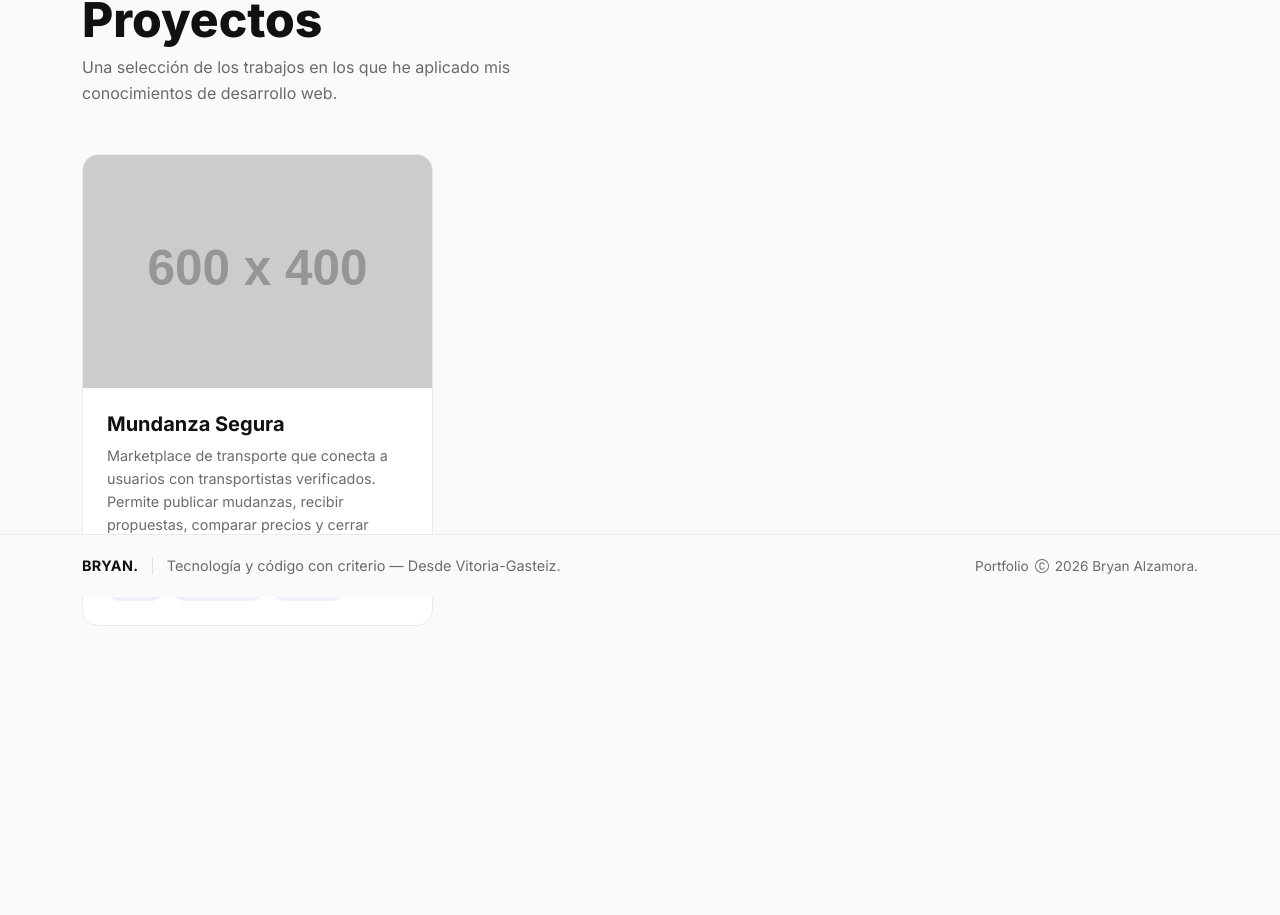
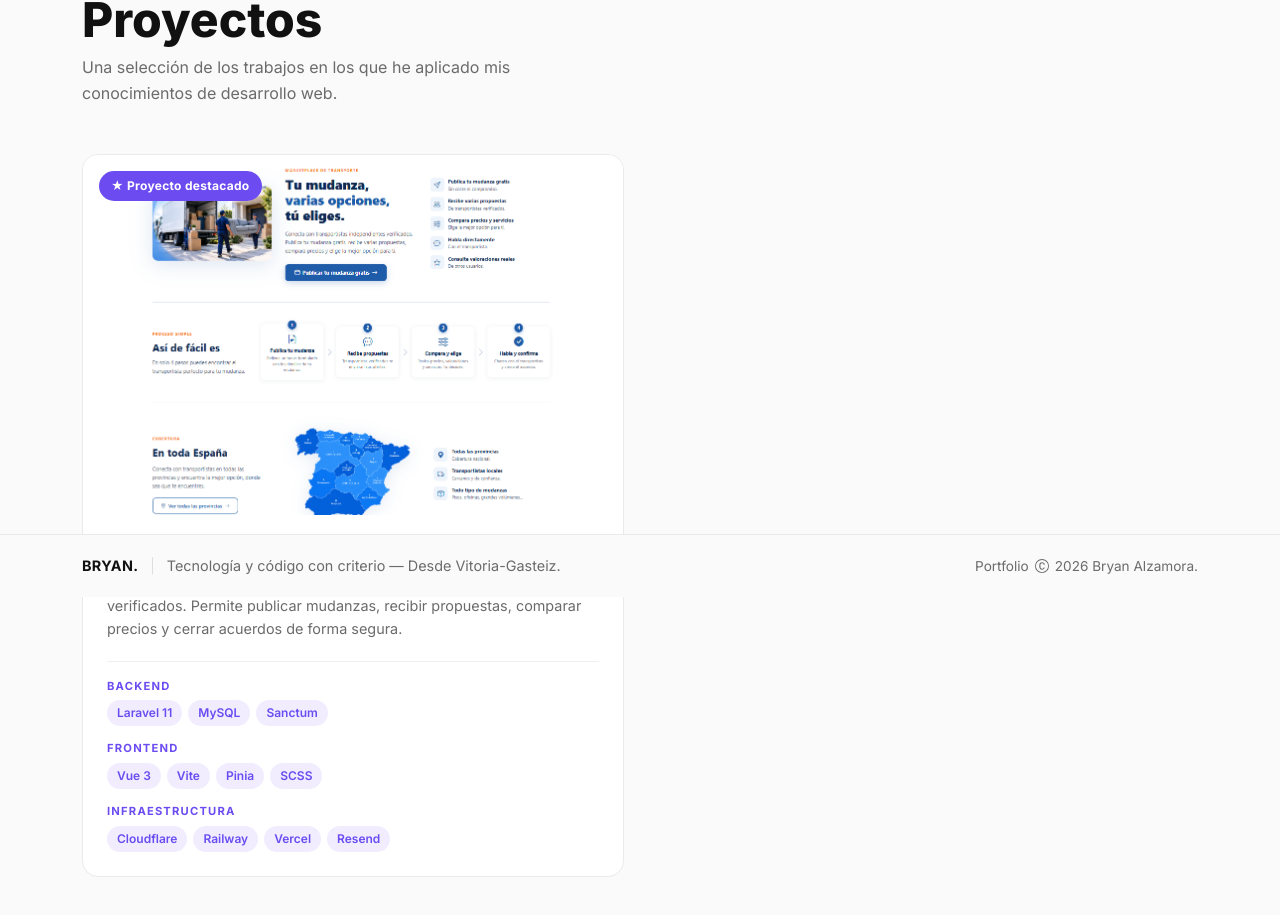
Before and after one commit to alzamoradiaz123-alt/mi-portfolio, a Vue app: page /proyectos in a window 1280 px wide. Shown: the part 203-1118 px from the top of the page. Before the commit the page ends 1000 px from the top, so only its background shows below. Built offline with nearby package versions, Linux system fonts and the light colour scheme.

Commit message:
feat: añadir stack técnico al proyecto Mundanza Segura

```diff
--- a/src/views/ProjectsView.vue
+++ b/src/views/ProjectsView.vue
@@ -13,21 +13,49 @@
         <!-- Proyecto: Mundanza Segura -->
         <a href="https://www.mundanzasegura.com/" target="_blank" class="project-card">
           <div class="project-image-wrapper">
-            <!-- Reemplaza esta imagen con una captura de pantalla de la web -->
-            <img src="https://via.placeholder.com/600x400/FAFAFA/6C4CF1?text=Mundanza+Segura" alt="Mundanza Segura" class="project-image" />
+            <img src="/public/mundasegura_logo.png" alt="Mundanza Segura" class="project-image" />
             <div class="project-overlay">
               <span class="project-link-icon">→</span>
             </div>
+            <span class="project-badge">★ Proyecto destacado</span>
           </div>
+
           <div class="project-info">
             <h3 class="project-name">Mundanza Segura</h3>
             <p class="project-description">
               Marketplace de transporte que conecta a usuarios con transportistas verificados. Permite publicar mudanzas, recibir propuestas, comparar precios y cerrar acuerdos de forma segura.
             </p>
-            <div class="project-tags">
-              <span class="tag">Vue.js</span>
-              <span class="tag">Marketplace</span>
-              <span class="tag">Web App</span>
+
+            <!-- Stack técnico agrupado por categorías -->
+            <div class="project-stack">
+              <div class="stack-group">
+                <span class="stack-label">Backend</span>
+                <div class="stack-tags">
+                  <span class="tag">Laravel 11</span>
+                  <span class="tag">MySQL</span>
+                  <span class="tag">Sanctum</span>
+                </div>
+              </div>
+
+              <div class="stack-group">
+                <span class="stack-label">Frontend</span>
+                <div class="stack-tags">
+                  <span class="tag">Vue 3</span>
+                  <span class="tag">Vite</span>
+                  <span class="tag">Pinia</span>
+                  <span class="tag">SCSS</span>
+                </div>
+              </div>
+
+              <div class="stack-group">
+                <span class="stack-label">Infraestructura</span>
+                <div class="stack-tags">
+                  <span class="tag">Cloudflare</span>
+                  <span class="tag">Railway</span>
+                  <span class="tag">Vercel</span>
+                  <span class="tag">Resend</span>
+                </div>
+              </div>
             </div>
           </div>
         </a>
@@ -80,7 +108,7 @@
 /* Grid de proyectos */
 .projects-grid {
   display: grid;
-  grid-template-columns: repeat(auto-fill, minmax(320px, 1fr));
+  grid-template-columns: repeat(auto-fill, minmax(360px, 1fr));
   gap: 32px;
 }
 
@@ -116,6 +144,21 @@
   transform: scale(1.05);
 }
 
+/* Badge "Proyecto destacado" */
+.project-badge {
+  position: absolute;
+  top: 16px;
+  left: 16px;
+  background: #6C4CF1;
+  color: #FFFFFF;
+  font-size: 0.75rem;
+  font-weight: 700;
+  padding: 6px 12px;
+  border-radius: 100px;
+  z-index: 2;
+  letter-spacing: 0.3px;
+}
+
 /* Overlay que aparece al hacer hover */
 .project-overlay {
   position: absolute;
@@ -126,6 +169,7 @@
   justify-content: center;
   opacity: 0;
   transition: opacity 0.3s ease;
+  z-index: 1;
 }
 .project-card:hover .project-overlay {
   opacity: 1;
@@ -149,12 +193,33 @@
   color: #6B6B6B;
   font-size: 0.9rem;
   line-height: 1.6;
-  margin-bottom: 16px;
+  margin-bottom: 20px;
 }
-.project-tags {
+
+/* Stack técnico */
+.project-stack {
+  display: flex;
+  flex-direction: column;
+  gap: 14px;
+  padding-top: 16px;
+  border-top: 1px solid #F0F0F0;
+}
+.stack-group {
+  display: flex;
+  flex-direction: column;
+  gap: 6px;
+}
+.stack-label {
+  font-size: 0.7rem;
+  font-weight: 700;
+  color: #6C4CF1;
+  text-transform: uppercase;
+  letter-spacing: 1.2px;
+}
+.stack-tags {
   display: flex;
   flex-wrap: wrap;
-  gap: 8px;
+  gap: 6px;
 }
 .tag {
   background: #F1EDFF;
```
Also changed, not shown: public/mundasegura_logo.png (added).
